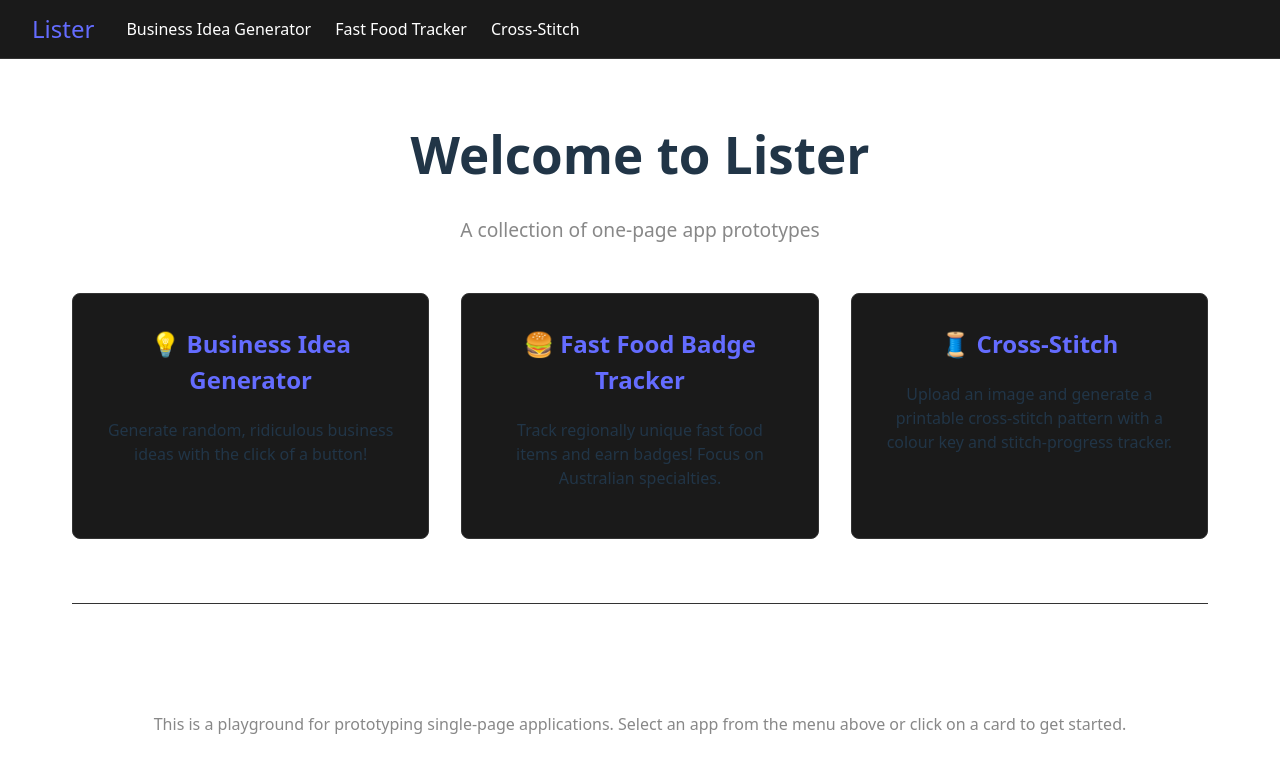
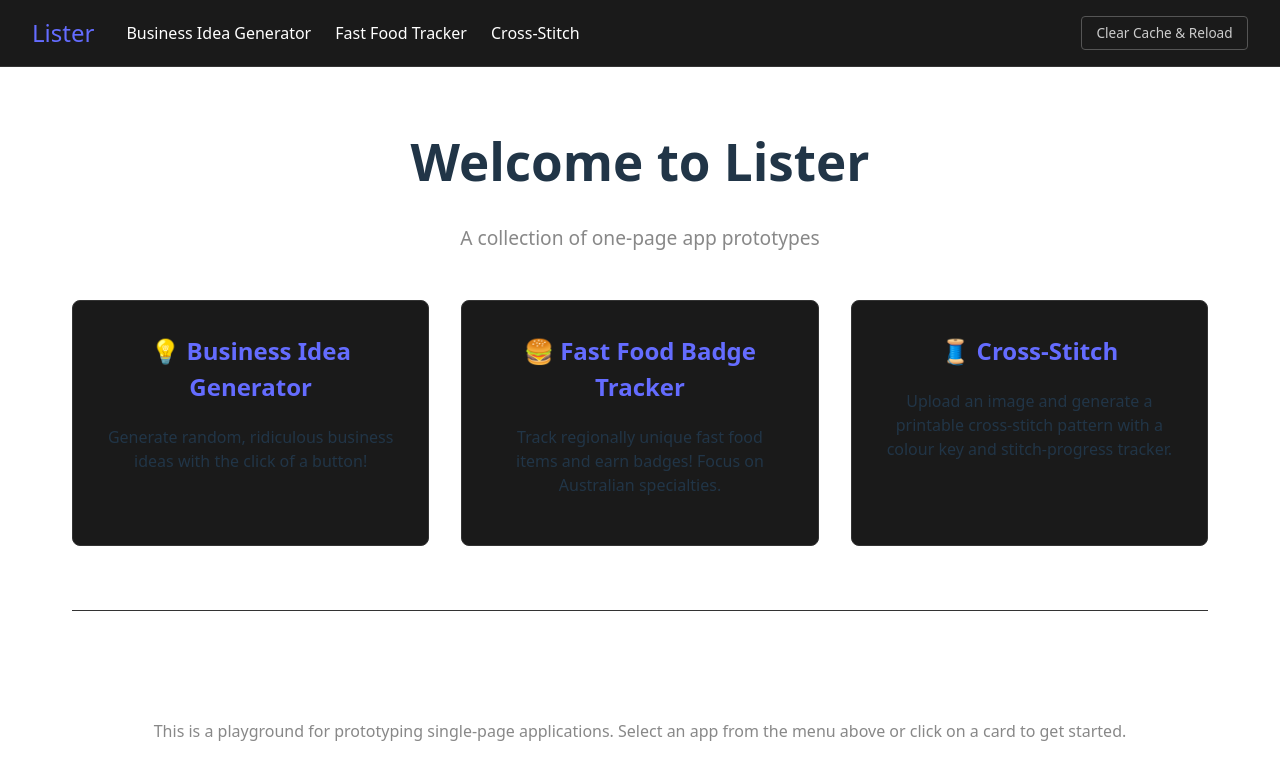
Before and after one commit to TheInsomnolent/lister, a React (Vite) app: page / in a window 1280 px wide. Shown: the top 780 px of the page. Built offline with nearby package versions, Linux system fonts and the light colour scheme.

Commit message:
Add Clear Cache & Reload button to nav bar
Co-authored-by: TheInsomnolent <7997485+TheInsomnolent@users.noreply.github.com>

```diff
--- a/src/components/Layout.css
+++ b/src/components/Layout.css
@@ -45,6 +45,24 @@
   color: #646cff;
 }
 
+.clear-cache-btn {
+  margin-left: auto;
+  padding: 0.4rem 0.9rem;
+  background: transparent;
+  border: 1px solid #555;
+  border-radius: 4px;
+  color: #ccc;
+  font-size: 0.85rem;
+  cursor: pointer;
+  transition: border-color 0.2s, color 0.2s;
+  white-space: nowrap;
+}
+
+.clear-cache-btn:hover {
+  border-color: #646cff;
+  color: #646cff;
+}
+
 .main-content {
   flex: 1;
   padding: 2rem;
@@ -75,4 +93,9 @@
   .main-content {
     padding: 1rem;
   }
+
+  .clear-cache-btn {
+    margin-left: 0;
+    width: 100%;
+  }
 }
--- a/src/components/Layout.tsx
+++ b/src/components/Layout.tsx
@@ -1,5 +1,15 @@
 import { Link, Outlet } from 'react-router-dom'
 import './Layout.css'
+
+async function clearCacheAndReload() {
+  localStorage.clear()
+  sessionStorage.clear()
+  if ('caches' in window) {
+    const cacheNames = await caches.keys()
+    await Promise.all(cacheNames.map((name) => caches.delete(name)))
+  }
+  window.location.reload()
+}
 
 export function Layout() {
   return (
@@ -19,6 +29,9 @@ export function Layout() {
             <Link to="/apps/cross-stitch">Cross-Stitch</Link>
           </li>
         </ul>
+        <button className="clear-cache-btn" onClick={clearCacheAndReload}>
+          Clear Cache & Reload
+        </button>
       </nav>
       <main className="main-content">
         <Outlet />
```
